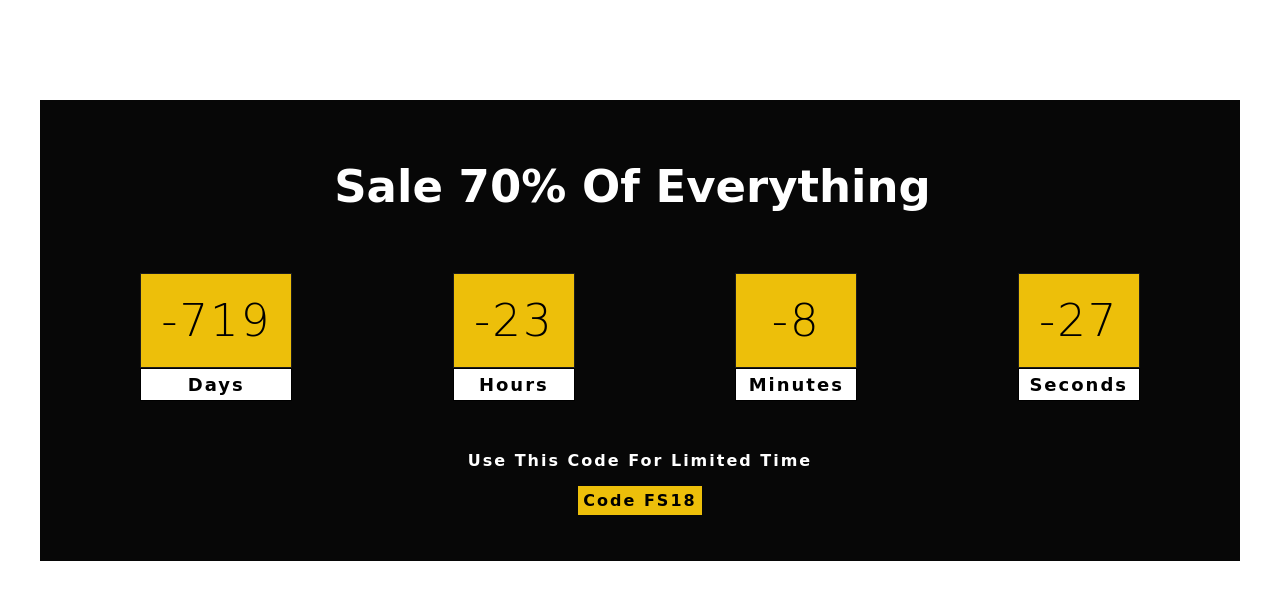
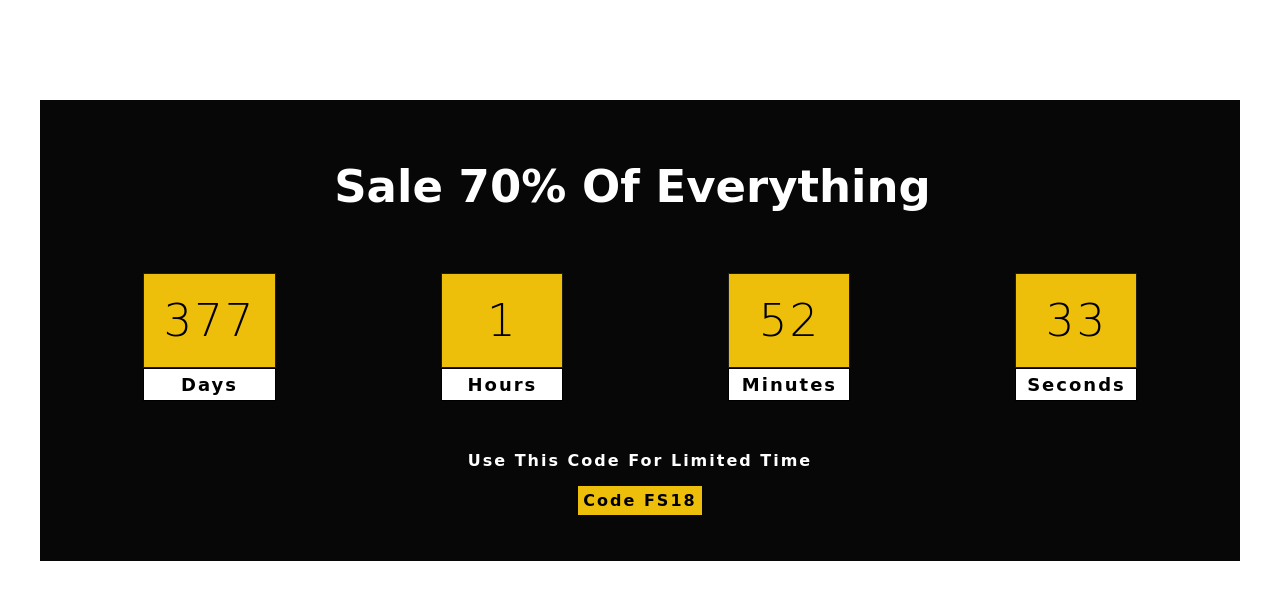
Before and after one commit to Amr-AG/CountDown-Offers, a plain HTML site: page index.html in a window 1280 px wide. Drawn offline with Linux system fonts and the light colour scheme.

Commit message:
Update index.html

```diff
--- a/index.html
+++ b/index.html
@@ -152,7 +152,7 @@
 
       <!-- All Scripted code -->
       <script>
-        let countDown = new Date("Jan 31, 2022 23:59:59").getTime();
+        let countDown = new Date("Jan 31, 2025 23:59:59").getTime();
 
         let counter = setInterval(() => {
           // Get Date now
```
